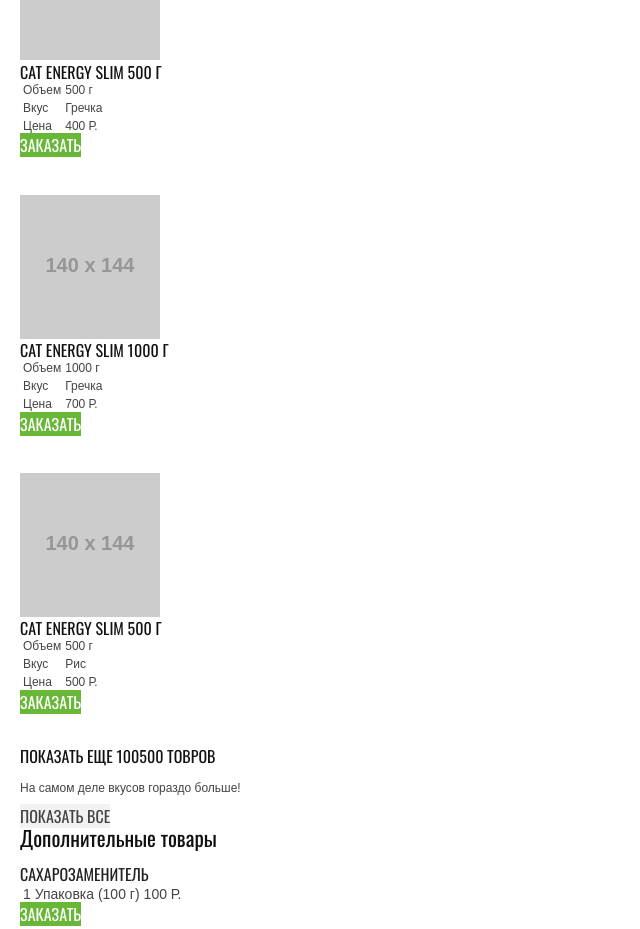
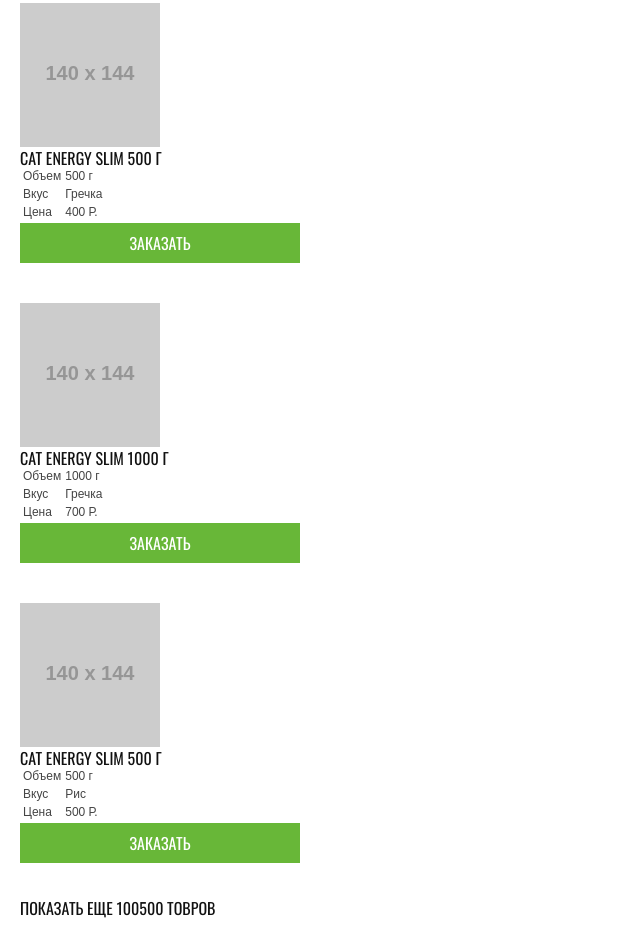
Before and after one commit to kirillstepanchuk/Cat-Energy, a website: page source/catalog.html in a window 1280 px wide. Shown: the part 1344-2273 px from the top of the page, without its empty margins (0-640 px from the left). Drawn offline with nearby package versions, Linux system fonts and the light colour scheme; files that its build step writes are made by us from their sources; placeholder pictures from the web are drawn by us.

Commit message:
Добавил отступы для кнопок

```diff
--- a/source/sass/base/buttons.scss
+++ b/source/sass/base/buttons.scss
@@ -2,9 +2,19 @@
   font-size: 16px;
   text-transform: uppercase;
   color: #ffffff;
+  text-align: center;
 
   background-color: #68b738;
   border: none;
+
+  padding-top: 11px;
+
+  width: 280px;
+  height: 40px;
+
+  box-sizing: border-box;
+
+  display: block;
 
   cursor: pointer;
 
@@ -12,8 +22,20 @@
     font-size: 16px;
     text-transform: uppercase;
     color: #444444;
+    text-align: center;
 
     background-color: #f2f2f2;
     border: none;
+
+    padding-top: 11px;
+
+    width: 280px;
+    height: 40px;
+
+    box-sizing: border-box;
+
+    display: block;
+
+    cursor: pointer;
   }
 }
--- a/source/sass/blocks/about-site.scss
+++ b/source/sass/blocks/about-site.scss
@@ -12,3 +12,13 @@
   text-transform: uppercase;
   color: #ffffff;
 }
+
+.about-site__button {
+  padding-top: 11px;
+
+  height: 40px;
+
+  box-sizing: border-box;
+
+  display: block;
+}
```
